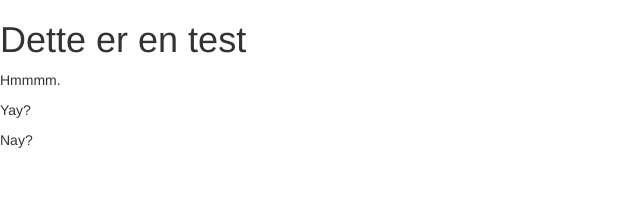
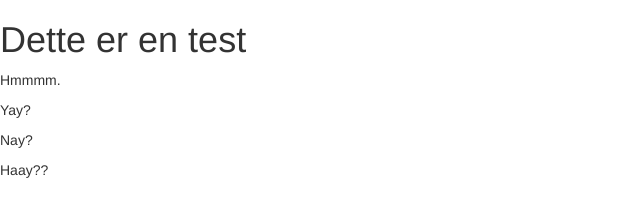
Before and after one commit to testafiesta/testafiesta.github.io, a plain HTML site: page index.html in a window 1280 px wide. Shown: the full height of the page, 0-640 px from the left. Drawn offline with nearby package versions, Linux system fonts and the light colour scheme.

Commit message:
added new paragraph haay?

```diff
--- a/index.html
+++ b/index.html
@@ -16,5 +16,6 @@
 		<p>Hmmmm.</p>
 		<p>Yay?</p>
 		<p>Nay?</p>
+		<p>Haay??</p>
 	</body>
 	</html>
```
